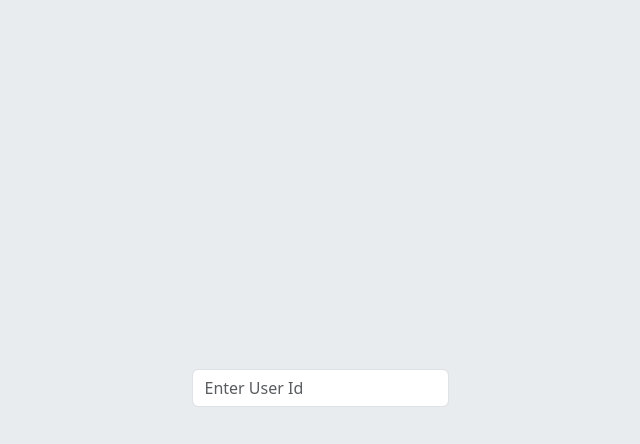
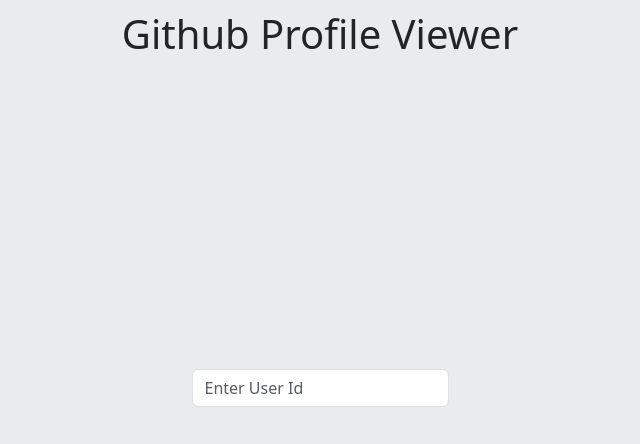
Before and after one commit to sudeepjhs/github-finder, a plain HTML site: page index.html in a window 1280 px wide. Shown: the whole page, without its empty margins (320-960 px from the left). Drawn offline with nearby package versions, Linux system fonts and the light colour scheme.

Commit message:
Added Header

```diff
--- a/index.html
+++ b/index.html
@@ -16,6 +16,7 @@
   <body
     class="bg-body-secondary d-flex justify-content-center align-items-center w-100 flex-column gap-4"
   >
+    <h1 class='position-absolute' style='top: 10px;'>Github Profile Viewer</h1>
     <form id="form">
       <input
         type="text"
```
